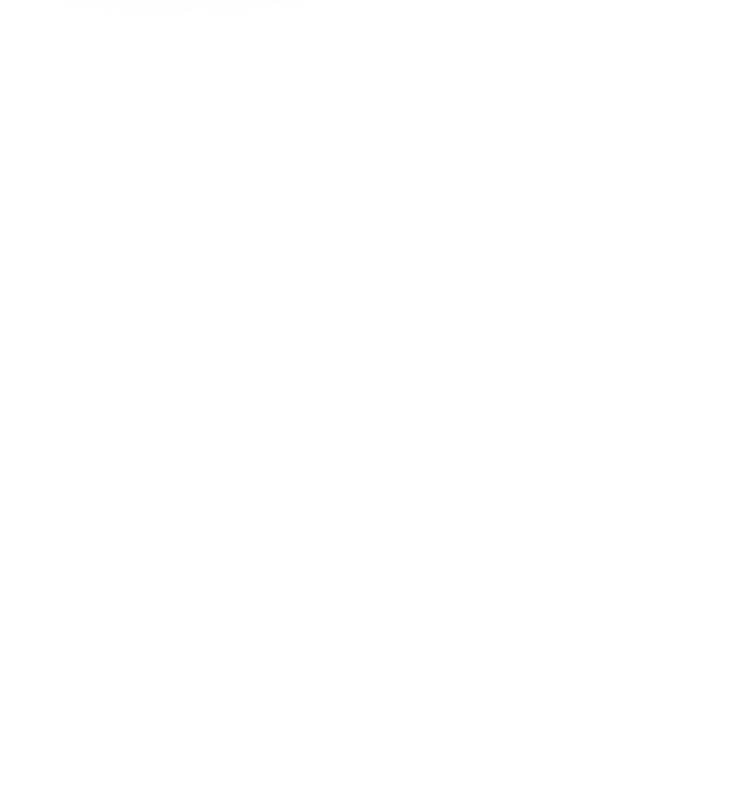
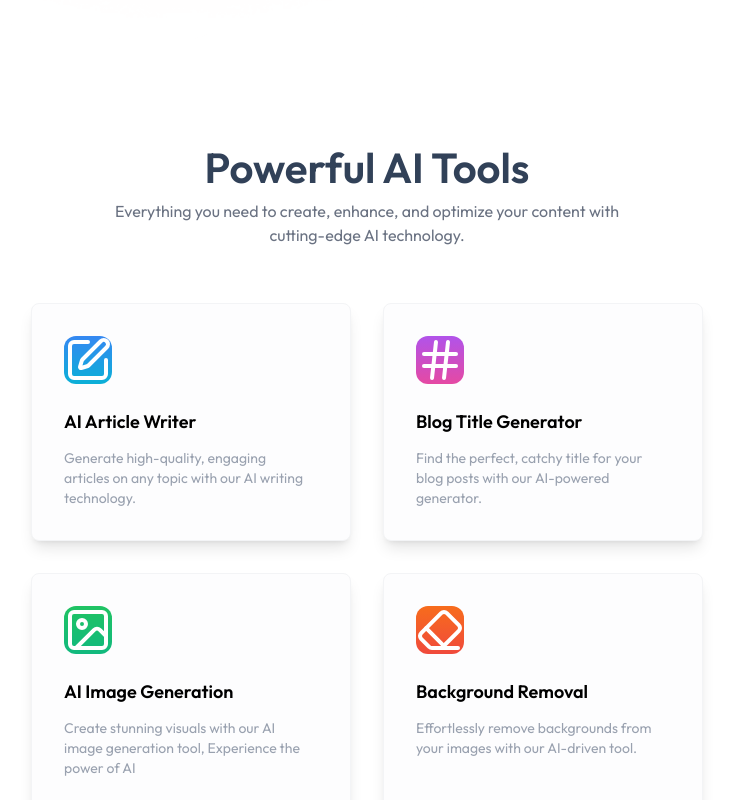
Before and after one commit to Vighnesh-Gaddam/Genix---generate-anything, a React (Vite) app in the folder client/: page / in a window 1280 px wide. Shown: the part 760-1560 px from the top of the page, without its empty margins (273-1006 px from the left). Before the commit the page ends 800 px from the top, so only its background shows below. Built offline with nearby package versions, Linux system fonts and the light colour scheme; no server answers.

Commit message:
updated Landing page

```diff
--- /dev/null
+++ b/client/src/components/AiTools.jsx
@@ -0,0 +1,28 @@
+import { useNavigate } from "react-router-dom"
+import { AiToolsData } from "../assets/assets"
+import { useUser } from "@clerk/clerk-react"
+
+const AiTools = () => {
+
+    const navigate = useNavigate()
+    const user = useUser()
+    return (
+        <div className="px-4 sm:px-20 xl:px-32 my-24">
+            <div className="text-center">
+                <h2 className="text-slate-700 text-[42px] font-semibold">Powerful AI Tools</h2>
+                <p className="text-gray-500 max-w-lg mx-auto">Everything you need to create, enhance, and optimize your content with cutting-edge AI technology.</p>
+            </div>
+
+            <div className="flex flex-wrap justify-center mt-10">
+                {AiToolsData.map((tool, index) => (
+                    <div key={index} className="p-8 m-4 max-w-xs rounded-lg bg-[#FDFDFE] shadow-lg border border-gray-100 hover:-translate-y-1 transition-all cursor-pointer" onClick={() =>user && navigate(tool.path)}>
+                        <tool.Icon className="w-12 h-12 text-white rounded-xl" style={{ background: `linear-gradient(to bottom, ${tool.bg.from}, ${tool.bg.to})` }} />
+                        <h3 className="mt-6 mb-3 text-lg font-semibold">{tool.title}</h3>
+                        <p className="text-gray-400 text-sm max-w-[95%]">{tool.description}</p>
+                    </div>
+                ))}
+            </div>
+        </div>
+    )
+}
+export default AiTools
--- a/client/src/pages/Home.jsx
+++ b/client/src/pages/Home.jsx
@@ -1,3 +1,4 @@
+import AiTools from "../components/AiTools"
 import Hero from "../components/Hero"
 import Navbar from "../components/Navbar"
 
@@ -6,6 +7,7 @@
     <>
     <Navbar />
     <Hero />
+    <AiTools />
     </>
   )
 }
```
